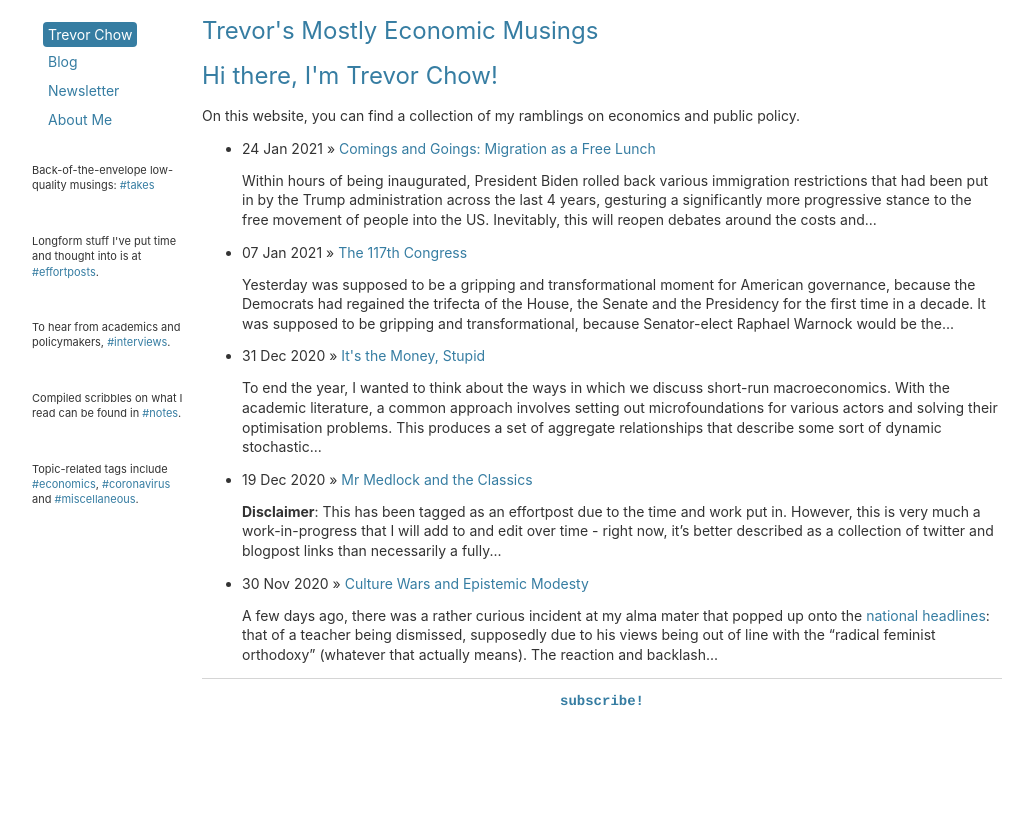
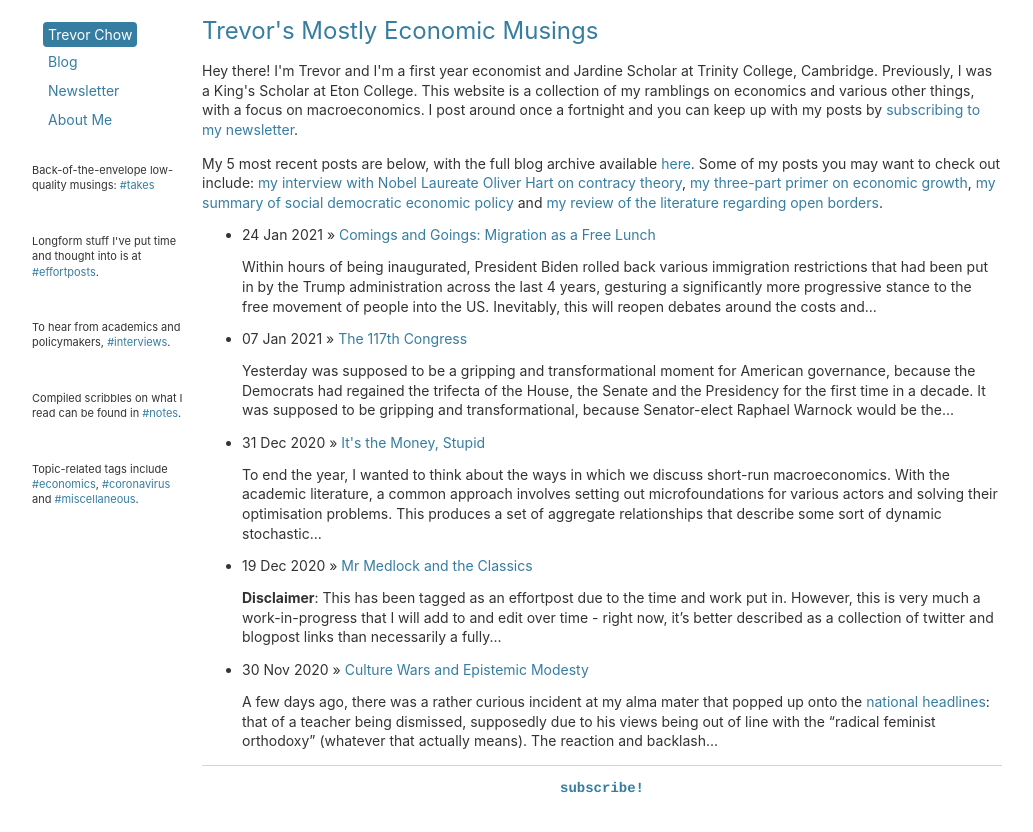
Before and after one commit to tmychow/tmychow.github.io, a Jekyll site: the page built from index.html, in a window 1280 px wide. Shown: the top 832 px of the page, without its empty margins (28-1061 px from the left). Built offline with Jekyll 4.4.1, drawn with Linux system fonts in a browser that asks for light colours.

Commit message:
Update index.html

```diff
--- a/index.html
+++ b/index.html
@@ -3,9 +3,8 @@
 title: Trevor's Mostly Economic Musings
 ---
 	<h1>{{ page.title }}</h1>
-	<h1>Hi there, I'm Trevor Chow!</h1>
-	<p>On this website, you can find a collection of my ramblings on economics and public policy.</p>
-
+	<p>Hey there! I'm Trevor and I'm a first year economist and Jardine Scholar at Trinity College, Cambridge. Previously, I was a King's Scholar at Eton College. This website is a collection of my ramblings on economics and various other things, with a focus on macroeconomics. I post around once a fortnight and you can keep up with my posts by <a href="https://buttondown.email/tmychow">subscribing to my newsletter</a>.</p>
+	<p> My 5 most recent posts are below, with the full blog archive available <a href="https://tmychow.com/blog/">here</a>. Some of my posts you may want to check out include: <a href="https://tmychow.com/blog/2020/05/14/a-conversation-with-nobel-laureate-oliver-hart">my interview with Nobel Laureate Oliver Hart on contracy theory</a>, <a href="https://tmychow.com/blog/2020/07/02/growth-a-primer-in-three-parts">my three-part primer on economic growth</a>, <a href="https://tmychow.com/blog/2020/12/19/mr-medlock-and-the-classics">my summary of social democratic economic policy</a> and <a href="https://tmychow.com/blog/2021/01/24/comings-and-goings">my review of the literature regarding open borders</a>.</p>
 	<ul class="posts">
 	  {% for post in site.posts limit:5 %}
 	    <li><span>{{ post.date | date_to_string }}</span> » <a href="{{ post.url }}" title="{{ post.title }}">{{ post.title }}</a>
```
